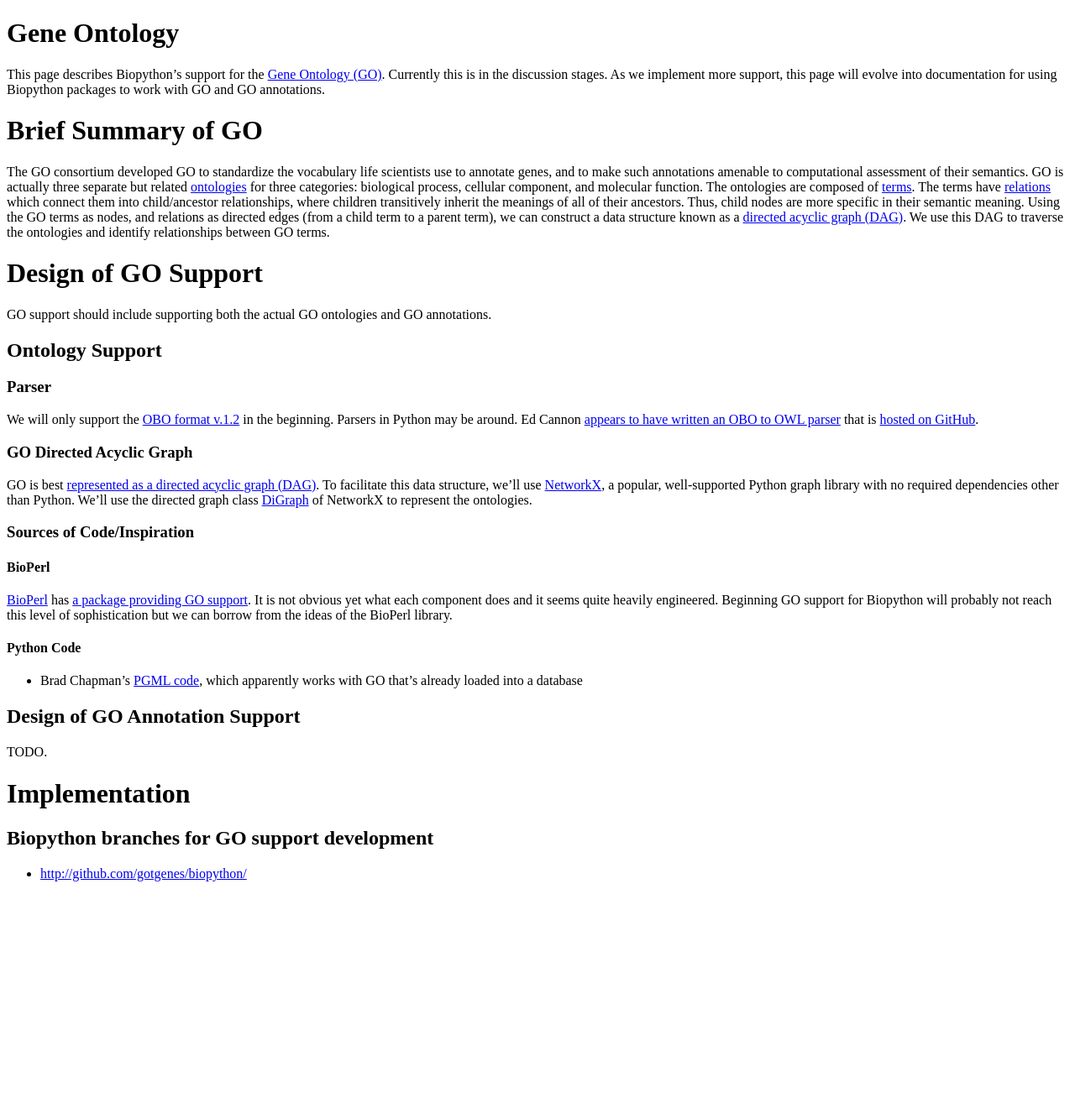
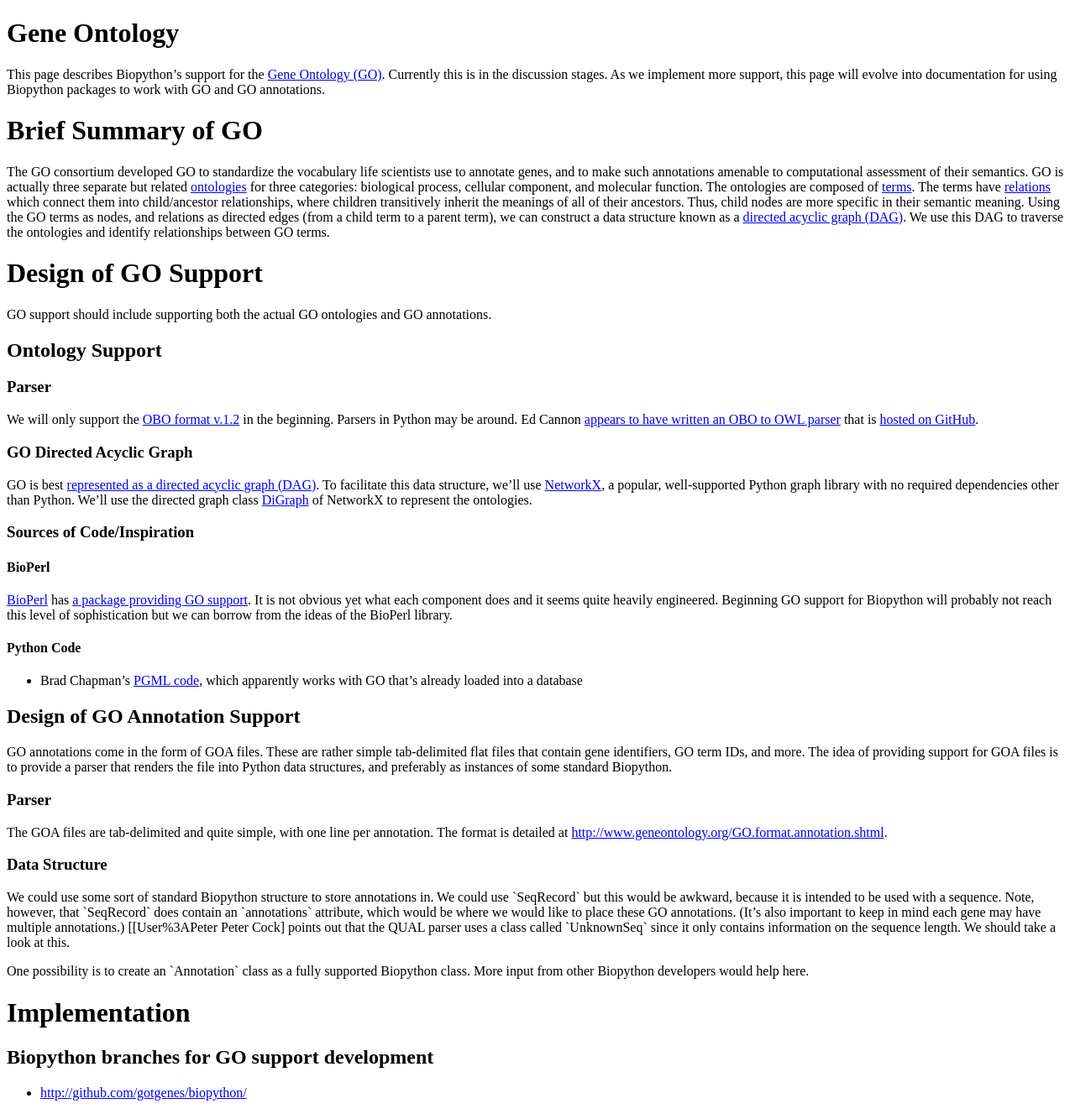
Before and after one commit to biopython/biopython.github.io, a Jekyll site: the page built from wiki/Gene_Ontology.md, in a window 1280 px wide. Shown: the whole page at 84% size. Built offline with Jekyll 4.4.1, drawn with Linux system fonts in a browser that asks for light colours; before the commit the page ends 1066 px from its top, so only the background shows below that.

Commit message:
/* Design of GO Annotation Support */

```diff
--- a/wiki/Gene_Ontology.md
+++ b/wiki/Gene_Ontology.md
@@ -82,7 +82,33 @@ BioPerl library.
 Design of GO Annotation Support
 -------------------------------
 
-TODO.
+GO annotations come in the form of GOA files. These are rather simple
+tab-delimited flat files that contain gene identifiers, GO term IDs, and
+more. The idea of providing support for GOA files is to provide a parser
+that renders the file into Python data structures, and preferably as
+instances of some standard Biopython.
+
+### Parser
+
+The GOA files are tab-delimited and quite simple, with one line per
+annotation. The format is detailed at
+<http://www.geneontology.org/GO.format.annotation.shtml>.
+
+### Data Structure
+
+We could use some sort of standard Biopython structure to store
+annotations in. We could use \`SeqRecord\` but this would be awkward,
+because it is intended to be used with a sequence. Note, however, that
+\`SeqRecord\` does contain an \`annotations\` attribute, which would be
+where we would like to place these GO annotations. (It's also important
+to keep in mind each gene may have multiple annotations.)
+\[\[User%3APeter Peter Cock\] points out that the QUAL parser uses a
+class called \`UnknownSeq\` since it only contains information on the
+sequence length. We should take a look at this.
+
+One possibility is to create an \`Annotation\` class as a fully
+supported Biopython class. More input from other Biopython developers
+would help here.
 
 Implementation
 ==============
```
Also changed, not shown: 1 other file.
